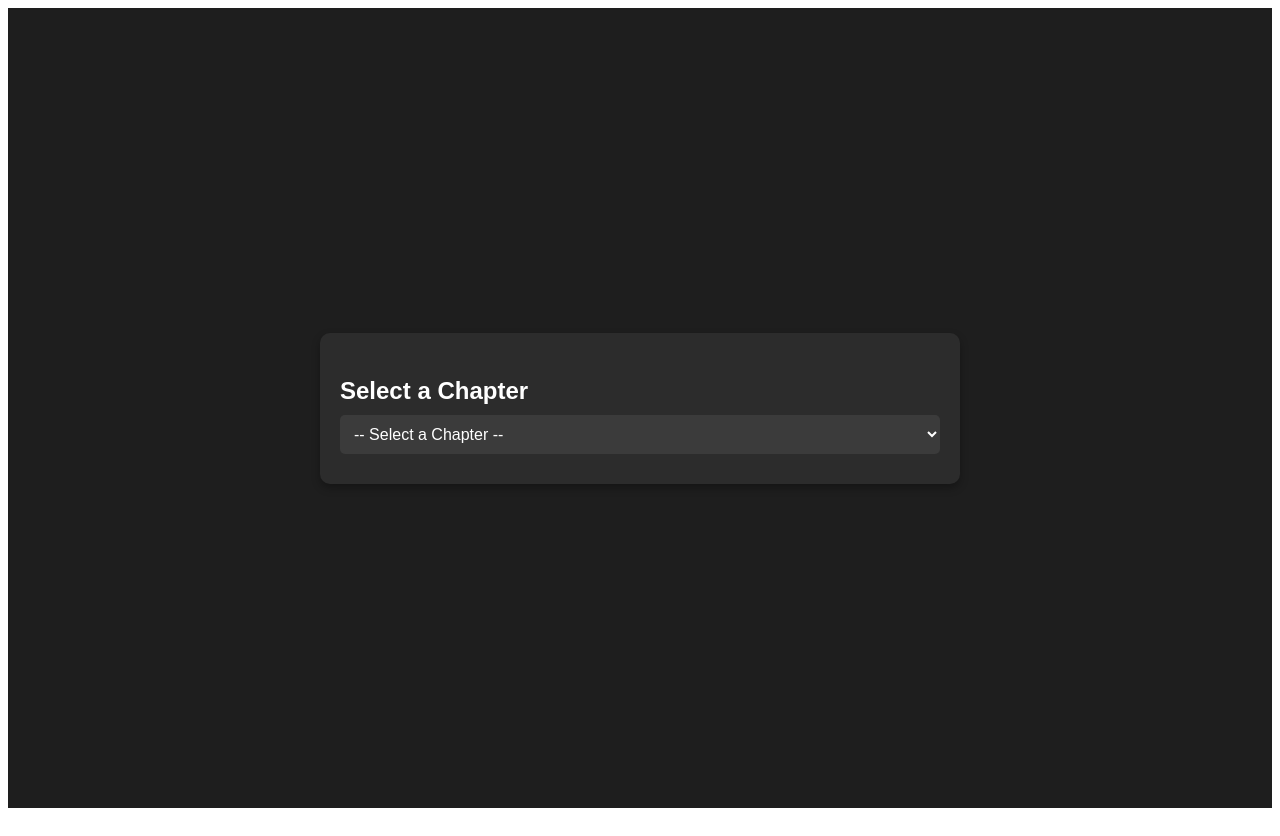
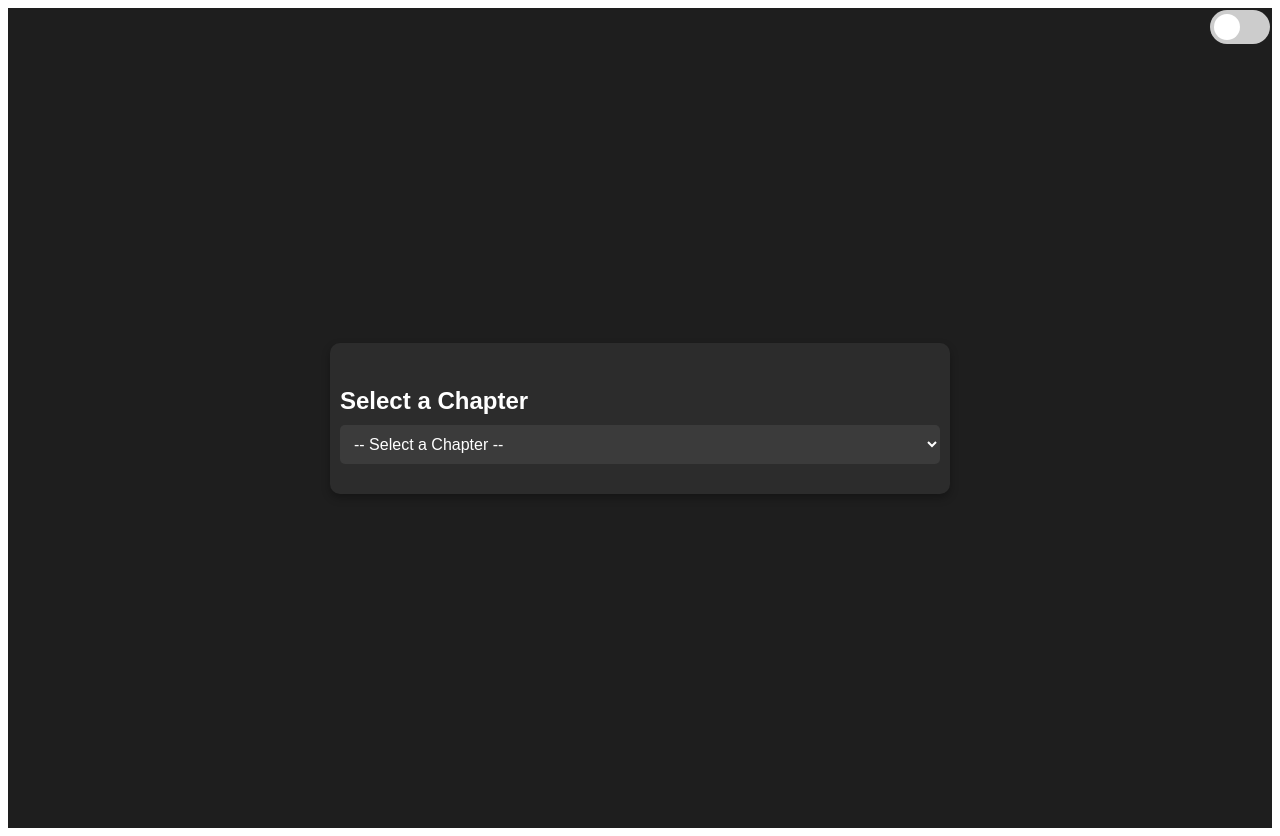
Before and after one commit to samuel-joseph/aws-cloud-prac, an Angular app: page / in a window 1280 px wide. Built offline with nearby package versions, Linux system fonts and the light colour scheme.

Commit message:
Finalizing

```diff
--- a/src/app/exam/exam.component.html
+++ b/src/app/exam/exam.component.html
@@ -1,3 +1,8 @@
+<!-- <button class="toggle-button" (click)="toggleBackground()">Toggle Background Image</button> -->
+<label class="switch">
+  <input (click)="toggleBackground()" type="checkbox">
+  <span class="slider round"></span>
+</label>
 <div *ngIf="!isChapterSelected">
   <h3>Select a Chapter</h3>
   <select (change)="selectChapter($event)">
@@ -6,8 +11,18 @@
   </select>
 </div>
 
-<div *ngIf="isChapterSelected">
-  <h3>{{ currentQuestion.question }}</h3>
+<div class="question-container" *ngIf="isChapterSelected">
+  <!-- Progress bar -->
+  <div class="progress-container">
+    <div class="progress-bar" [style.width.%]="progress"></div>
+  </div>
+  <div class="question-content">
+    <h3>{{currentQuestion.chapter}}</h3>
+    <h5>{{ currentQuestion.question }}</h5>
+  </div>
+
+  <!-- Options for the current question -->
+  <div class="options-container">
     <div *ngFor="let option of currentQuestion.options">
       <input
         type="checkbox"
@@ -16,6 +31,7 @@
       />
       {{ option }}
     </div>
+  </div>
 
   <button (click)="submitAnswers()">Submit Answers</button>
 </div>
--- a/src/app/exam/exam.component.scss
+++ b/src/app/exam/exam.component.scss
@@ -1,22 +1,74 @@
+
+
 /* Global container for centering the entire content */
 :host {
   display: flex;
-  justify-content: center; /* Horizontally center */
-  align-items: center; /* Vertically center */
-  min-height: 100vh; /* Full height of the viewport */
-  background-color: #1e1e1e; /* Dark background */
-  color: #ffffff; /* Light text for contrast */
+  justify-content: center;
+  align-items: center;
+  min-height: 100vh;
+  background-color: #1e1e1e;
+  color: #080808;
   font-family: Arial, sans-serif;
+  padding: 10px;
+}
+
+/* Background image control */
+:host(.background-image-visible) {
+  background-image: url('https://wallpapers.com/images/hd/hayabusa-experiment-21-in-mobile-legend-p1zybt5s80xah1zj.jpg');
+  background-size: cover;
+  background-position: center;
+  background-repeat: no-repeat;
+}
+
+/* Hide background image */
+:host(.background-image-hidden) {
+  background-image: none;
+}
+
+/* Outer container that wraps the question */
+.question-container {
+  max-width: 600px; /* Maximum width to avoid excessively large containers */
+  padding: 20px;
+  margin-bottom: 20px;
+  background-color: #2c2c2ce9;
+  border-radius: 10px;
+  box-shadow: 0 4px 8px rgba(0, 0, 0, 0.3);
+  transition: width 0.3s ease; /* Smooth transition if the content size changes */
+}
+
+/* Question content itself */
+.question-content {
+  width: 95%; /* Takes the remaining space inside the question container */
+  font-size: 24px;
+  color: #ffffff;
+  text-align: left;
+  word-wrap: break-word; /* Ensures long words are wrapped */
 }
 
 /* Centered content inside the flex container */
 div {
   width: 100%;
-  max-width: 600px; /* Max width for readability */
-  padding: 20px;
+  max-width: 600px;
+  padding: 20px 10px;
   border-radius: 10px;
-  background-color: #2c2c2c; /* Darker box background */
-  box-shadow: 0 4px 8px rgba(0, 0, 0, 0.3); /* Shadow for depth */
+  background-color: #2c2c2c;
+  box-shadow: 0 4px 8px rgba(0, 0, 0, 0.3);
+}
+
+/* Progress bar container */
+.progress-container {
+  width: 95%;
+  height: .5px;
+  border-radius: 10px;
+  overflow: hidden;
+}
+
+/* Progress bar fill */
+.progress-bar {
+  height: 50%;
+  background-color: #00ff00;
+  border-radius: 10px;
+  transition: width 0.4s ease; /* Smooth transition as the progress updates */
 }
 
 /* Styling for the heading */
@@ -31,8 +83,8 @@ select {
   width: 100%;
   padding: 10px;
   margin-bottom: 20px;
-  background-color: #3b3b3b; /* Darker dropdown */
-  color: #ffffff; /* Light text for the dropdown */
+  background-color: #3b3b3b;
+  color: #ffffff;
   border: none;
   border-radius: 5px;
   outline: none;
@@ -64,8 +116,10 @@ button:disabled {
 
 /* Styling for checkboxes and aligning them to the left */
 .options-container {
-  text-align: left; /* Align the checkboxes and options to the left */
+  max-width: 90%;
+  text-align: left;
   margin-top: 10px;
+    color: #ffffff;
 }
 
 input[type="checkbox"] {
@@ -84,32 +138,97 @@ label {
   margin-bottom: 10px;
 }
 
+/* The switch - the box around the slider */
+.switch {
+  position: fixed; /* Fixed positioning to keep it in the same place on the page */
+  top: 10px; /* Distance from the top */
+  right: 10px; /* Distance from the right */
+  width: 60px; /* Width of the switch */
+  height: 34px; /* Height of the switch */
+}
 
+/* Hide default HTML checkbox */
+.switch input {
+  opacity: 0;
+  width: 0;
+  height: 0;
+}
+
+/* The slider */
+.slider {
+  position: absolute;
+  cursor: pointer;
+  top: 0;
+  left: 0;
+  right: 0;
+  bottom: 0;
+  background-color: #ccc;
+  -webkit-transition: .4s;
+  transition: .4s;
+}
+
+.slider:before {
+  position: absolute;
+  content: "";
+  height: 26px;
+  width: 26px;
+  left: 4px;
+  bottom: 4px;
+  background-color: white;
+  -webkit-transition: .4s;
+  transition: .4s;
+}
+
+input:checked + .slider {
+  background-color: #6a222e;
+}
+
+input:focus + .slider {
+  box-shadow: 0 0 1px #6a222e;
+}
+
+input:checked + .slider:before {
+  -webkit-transform: translateX(26px);
+  -ms-transform: translateX(26px);
+  transform: translateX(26px);
+}
+
+/* Rounded sliders */
+.slider.round {
+  border-radius: 34px;
+}
+
+.slider.round:before {
+  border-radius: 50%;
+}
+
+
+/* Media Queries for Mobile View */
 @media (max-width: 768px) {
   div {
-    max-width: 100%; /* Full width for smaller screens */
+    max-width: 100%;
     padding: 15px;
-    border-radius: 0; /* Remove border-radius for mobile */
+    border-radius: 0;
   }
 
   h3 {
-    font-size: 20px; /* Smaller heading font size for mobile */
+    font-size: 20px;
   }
 
   select, button {
-    font-size: 14px; /* Smaller font size for buttons and dropdown */
-    padding: 10px; /* Adjust padding for smaller screens */
+    font-size: 14px;
+    padding: 10px;
   }
 
   button {
-    max-width: 100%; /* Make button full width on mobile */
+    max-width: 100%;
   }
 
   input[type="checkbox"] {
-    transform: scale(1.2); /* Make checkboxes slightly larger for mobile */
+    transform: scale(1.2);
   }
 
   .options-container label {
-    font-size: 16px; /* Slightly smaller font size for options on mobile */
+    font-size: 16px;
   }
 }
--- a/src/app/exam/exam.component.ts
+++ b/src/app/exam/exam.component.ts
@@ -1,4 +1,4 @@
-import { Component, OnInit } from '@angular/core';
+import { Component, ElementRef, OnInit, Renderer2 } from '@angular/core';
 import { QuestionService, Question } from '../question.service';
 
 @Component({
@@ -8,34 +8,41 @@ import { QuestionService, Question } from '../question.service';
 })
 export class ExamComponent implements OnInit {
   questions: Question[] = [];
-  currentQuestionIndex = 0; // Tracks the current question
-  score = 0; // Global score
-  currentQuestion!: Question; // The current question to display
-  selectedAnswers: string[] = []; // Stores selected answers
-  chapters: string[] = []; // Available chapters for filtering
-  selectedChapter: string = ''; // The chapter selected by the user
-  isChapterSelected = false; // Indicates if a chapter has been selected
+  allQuestions: Question[] = []; // Store all questions to shuffle
+  currentQuestionIndex = 0;
+  score = 0;
+  currentQuestion!: Question;
+  selectedAnswers: string[] = [];
+  chapters: string[] = [];
+  selectedChapter: string = '';
+  isChapterSelected = false;
+  progress = 0;
+  showBackgroundImage = false;
 
-  constructor(private questionService: QuestionService) {}
+  constructor(private questionService: QuestionService, private renderer: Renderer2, private el: ElementRef) {}
 
   ngOnInit() {
-    // Load available chapters including "All" from the question service
-    this.chapters = this.questionService.getChapters();
+    this.allQuestions = this.questionService.getAllQuestions(); // Get all questions
+    this.chapters = this.questionService.getChapters(); // Get sorted chapters
   }
 
-  // Function to handle chapter selection from the dropdown
   selectChapter(event: any) {
     const chapter = event.target.value;
     if (chapter) {
       this.selectedChapter = chapter;
-      this.questions = this.questionService.getQuestionsByChapter(chapter);
+      if (chapter === 'All') {
+        this.questions = [...this.allQuestions]; // No shuffling if 'All' is selected
+      } else {
+        this.questions = this.questionService.getQuestionsByChapter(chapter);
+      }
+      this.questions = this.shuffleArray(this.questions); // Shuffle questions after selection
       this.currentQuestionIndex = 0;
       this.currentQuestion = this.questions[this.currentQuestionIndex];
-      this.isChapterSelected = true; // Mark chapter as selected
+      this.isChapterSelected = true;
+      this.updateProgress();
     }
   }
 
-  // Function to handle selecting an answer (toggle for multiple answers)
   toggleAnswer(selectedAnswer: string) {
     if (this.selectedAnswers.includes(selectedAnswer)) {
       this.selectedAnswers = this.selectedAnswers.filter(answer => answer !== selectedAnswer);
@@ -44,30 +51,52 @@ export class ExamComponent implements OnInit {
     }
   }
 
-  // Function to submit the current question's answers
   submitAnswers() {
     const correctAnswers = this.currentQuestion.answer.sort();
     const selectedAnswersSorted = this.selectedAnswers.sort();
 
     if (JSON.stringify(selectedAnswersSorted) === JSON.stringify(correctAnswers)) {
-      this.score++; // Increment the score if the answers are correct
+      this.score++;
     } else {
       alert('Incorrect! The correct answers are: ' + correctAnswers.join(', '));
     }
 
-    this.selectedAnswers = []; // Reset selected answers for the next question
-
-    // Move to the next question, or show the final score
+    this.selectedAnswers = [];
     this.currentQuestionIndex++;
     if (this.currentQuestionIndex < this.questions.length) {
       this.currentQuestion = this.questions[this.currentQuestionIndex];
+      this.updateProgress();
     } else {
       this.showFinalScore();
     }
   }
 
-  // Display the final score when all questions are done
   showFinalScore() {
     alert(`You scored ${this.score} out of ${this.questions.length}`);
   }
+
+  updateProgress() {
+    this.progress = ((this.currentQuestionIndex + 1) / this.questions.length) * 100;
+  }
+
+  // Helper function to shuffle an array
+  shuffleArray(array: any[]): any[] {
+    for (let i = array.length - 1; i > 0; i--) {
+      const j = Math.floor(Math.random() * (i + 1));
+      [array[i], array[j]] = [array[j], array[i]];
+    }
+    return array;
+  }
+
+  toggleBackground() {
+    this.showBackgroundImage = !this.showBackgroundImage;
+    const classList = this.el.nativeElement.classList;
+    if (this.showBackgroundImage) {
+      classList.add('background-image-visible');
+      classList.remove('background-image-hidden');
+    } else {
+      classList.add('background-image-hidden');
+      classList.remove('background-image-visible');
+    }
+  }
 }
```
Also changed, not shown: src/app/question.service.ts (+23 -19 lines). Lines whose indentation alone changed are shown as unchanged.
